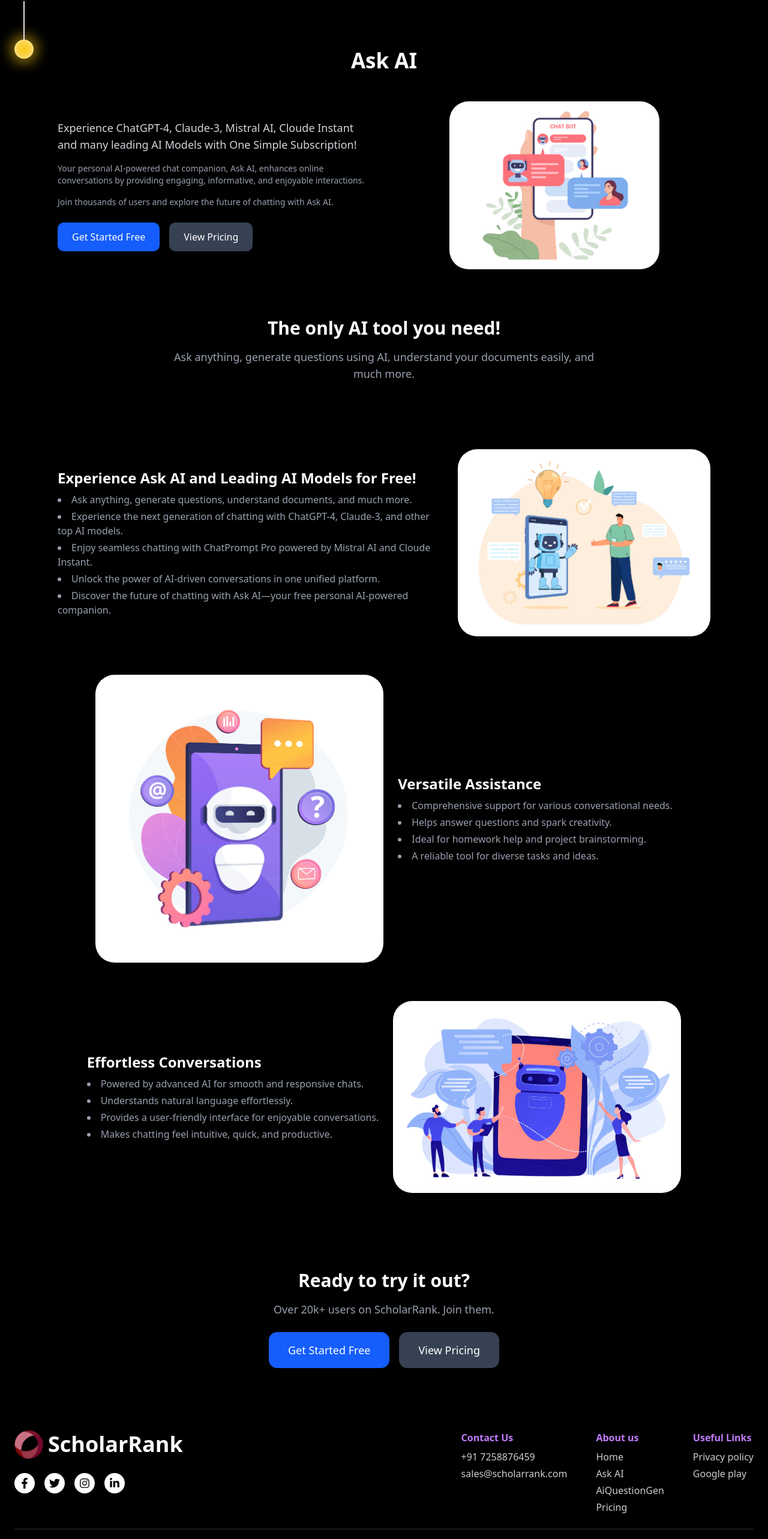
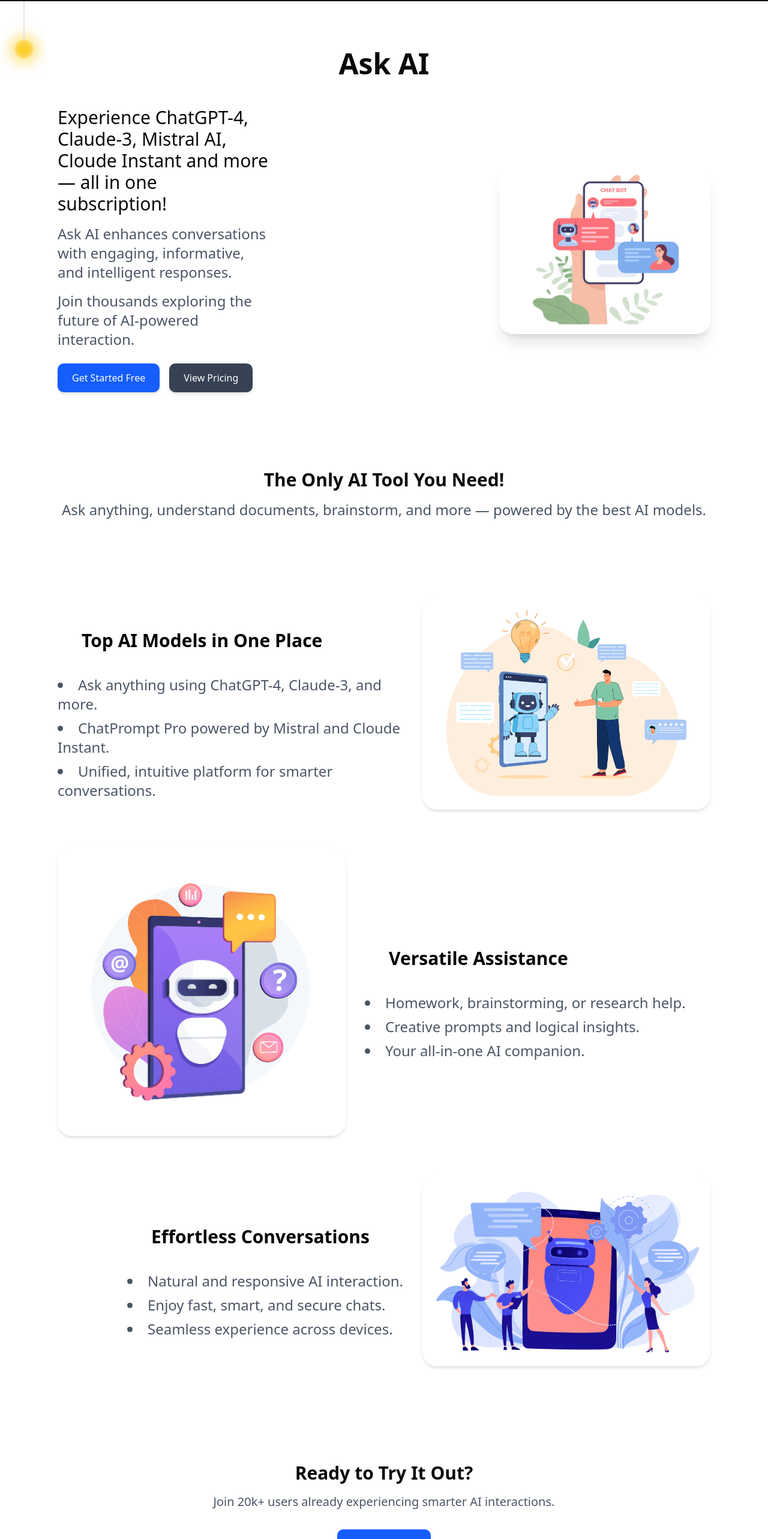
Before and after one commit to jithendra259/ai_platform, a Next.js app in the folder aiclone/: page /ask_ai in a window 1280 px wide. Shown: the part 69-2635 px from the top of the page at 60% size. Built offline with nearby package versions, Linux system fonts and the light colour scheme.

Commit message:
add changes in ask_ai

```diff
--- a/aiclone/src/app/(products)/ask_ai/page.tsx
+++ b/aiclone/src/app/(products)/ask_ai/page.tsx
@@ -3,7 +3,6 @@
 import { useEffect, useState } from "react";
 import Image from "next/image";
 
-// Animations handled after mount to avoid hydration mismatches
 const useClient = () => {
   const [hasMounted, setHasMounted] = useState(false);
   useEffect(() => {
@@ -12,64 +11,65 @@
   return hasMounted;
 };
 
-// ----- HeroSection -----
+// ----- Hero Section -----
 const HeroSection = () => {
   const mounted = useClient();
 
   return (
-    <section className="py-20 px-4 lg:px-24 mx-auto max-w-[96rem] bg-black">
-      <div className="text-center mb-12">
-        <h1 className={`relative inline-block text-4xl md:text-4xl lg:text-[35px] font-bold after:content-[''] after:absolute after:left-0 after:bottom-0 after:w-0 after:h-[3px] after:bg-blue-500 after:transition-all after:duration-500 hover:after:w-full hover:text-blue-500 transition-colors duration-300 ${mounted ? "animate-fade-in" : ""}`}>
+    <section className="py-20 px-4 lg:px-24 mx-auto max-w-[96rem] ">
+      <h1 className={`text-4xl md:text-5xl font-bold text-center mb-12 relative after:content-[''] after:absolute after:left-1/2 after:-translate-x-1/2 after:bottom-0 after:w-0 after:h-1 after:bg-blue-500 after:transition-all after:duration-500 hover:after:w-full hover:text-blue-500 ${mounted ? "animate-fade-in" : ""}`}>
         Ask AI
       </h1>
-      </div>
 
-      <div className="flex flex-col md:flex-row items-center justify-between gap-12">
-        <div className={`flex-1 text-left ${mounted ? "animate-slide-left" : ""}`}>
-          <p className="text-base md:text-lg mb-4 text-gray-300">Experience ChatGPT-4, Claude-3, Mistral AI, Cloude Instant and many leading AI Models with One Simple Subscription!</p>
-          <p className="text-sm md:text-md text-gray-400 mb-4">Your personal AI-powered chat companion, Ask AI, enhances online conversations by providing engaging, informative, and enjoyable interactions.</p>
-          <p className="text-sm md:text-md text-gray-400 mb-6">Join thousands of users and explore the future of chatting with Ask AI.</p>
+      <div className="flex flex-col md:flex-row items-center justify-between gap-96">
+        <div className={`flex-1 ${mounted ? "animate-slide-left" : ""}`}>
+          <p className="text-3xl mb-4 ">
+            Experience ChatGPT-4, Claude-3, Mistral AI, Cloude Instant and more — all in one subscription!
+          </p>
+          <p className="text-2xl dark:text-gray-400 hover:text-gray-700 text-gray-600 mb-4" >
+            Ask AI enhances conversations with engaging, informative, and intelligent responses.
+          </p>
+          <p className="text-2xl dark:text-gray-400 hover:text-gray-700 text-gray-600 mb-6">
+            Join thousands exploring the future of AI-powered interaction.
+          </p>
 
           <div className="flex flex-wrap gap-4">
-            <button className="cursor-pointer bg-blue-600 hover:bg-white hover:text-blue-600 text-white font-medium px-6 py-3 rounded-lg transition-all transform hover:scale-105 hover:shadow-lg duration-300">
+            <button className="bg-blue-600 hover:bg-white hover:text-blue-600 text-white font-medium px-6 py-3 rounded-lg transition-transform hover:scale-105 shadow-md">
               Get Started Free
             </button>
-            <button className="cursor-pointer bg-gray-700 hover:bg-white hover:text-gray-700 text-white font-medium px-6 py-3 rounded-lg transition-all transform hover:scale-105 hover:shadow-lg duration-300">
+            <button className="bg-gray-700 hover:bg-white hover:text-gray-700 text-white font-medium px-6 py-3 rounded-lg transition-transform hover:scale-105 shadow-md">
               View Pricing
             </button>
           </div>
         </div>
 
-        <div className={`flex-1 flex justify-center ${mounted ? "animate-scale-up" : ""}`}>
-          <div className="transition-transform duration-500 hover:scale-110 hover:rotate-1">
+        <div className={`flex-1 flex justify-center ${mounted ? "animate-scale-up" : ""}`} >
           <Image
             src="/image/ask_aipic/chatbot.webp"
             alt="Chatbot"
-              width={350}
-              height={350}
-              className="rounded-4xl shadow-md w-full max-w-[350px] h-auto"
+            width={480}
+            height={480}
+            className="rounded-3xl shadow-xl transition-transform duration-500 hover:scale-110"
           />
-          </div>
         </div>
       </div>
     </section>
   );
 };
 
-// ----- IntroSection -----
+// ----- Intro Section -----
 const IntroSection = () => (
-  <section className="text-center px-4 lg:px-24 max-w-4xl mx-auto animate-slide-up mb-12 transition-transform duration-300 hover:scale-[1.01]">
-    <h2 className="text-2xl md:text-3xl font-bold mb-4 transition-colors duration-300 hover:text-blue-500">
-      The only AI tool you need!
+  <section className="text-center px-4 lg:px-24 mx-auto max-w-[96rem] my-12 animate-slide-up transition-transform hover:scale-[1.01]">
+    <h2 className="text-3xl font-bold mb-4 hover:text-blue-500 transition-colors">
+      The Only AI Tool You Need!
     </h2>
-    <p className="text-gray-400 text-base md:text-lg transition-colors duration-300 hover:text-gray-200">
-      Ask anything, generate questions using AI, understand your documents
-      easily, and much more.
+    <p className="text-gray-600 text-2xl dark:text-gray-400 hover:text-gray-700 transition-colors">
+      Ask anything, understand documents, brainstorm, and more — powered by the best AI models.
     </p>
   </section>
 );
 
-// ----- FeatureBlock -----
+// ----- Feature Block -----
 interface FeatureBlockProps {
   title: string;
   points: string[];
@@ -78,26 +78,22 @@
 }
 
 const FeatureBlock = ({ title, points, imgSrc, reverse = false }: FeatureBlockProps) => {
-  const flexClass = reverse
-    ? "md:flex-row-reverse"
-    : "md:flex-row";
+  const flexClass = reverse ? "md:flex-row-reverse" : "md:flex-row";
 
   return (
-    <div className= {` mx-auto max-w-[96rem] flex flex-col ${flexClass} items-center gap-6 group transition-transform duration-300 hover:scale-[1.02]`}>
-      <div className="transition-transform duration-500 group-hover:rotate-1 group-hover:scale-105">
+    <div className={`flex flex-col ${flexClass} items-center gap-8 mx-auto max-w-[96rem] group hover:scale-[1.02] transition-transform`}>
       <Image
         src={imgSrc}
         alt={title}
         width={480}
         height={480}
-          className="rounded-4xl object-cover w-full max-w-[300px] md:max-w-[480px] h-auto shadow-md"
+        className="rounded-3xl w-full max-w-[300px] md:max-w-[480px] h-auto shadow-md group-hover:scale-105 group-hover:rotate-1 transition-transform duration-300"
       />
-      </div>
-      <div className="transition-colors duration-300 group-hover:text-blue-400">
-        <h2 className="text-xl md:text-2xl font-semibold mb-2 transition-colors duration-300 group-hover:text-blue-500">
+      <div>
+        <h3 className="text-3xl font-semibold m-10 text-left text-black dark:text-white dark:group-hover:text-blue-400 group-hover:text-blue-400 transition-colors">
           {title}
-        </h2>
-        <ul className="list-disc list-inside text-gray-400 space-y-1 text-sm md:text-base group-hover:text-gray-300">
+        </h3>
+        <ul className="text-2xl text-gray-600 dark:text-gray-400 text-left space-y-2 list-disc list-inside group-hover:text-gray-700 transition-colors">
           {points.map((point, idx) => (
             <li key={idx}>{point}</li>
           ))}
@@ -107,70 +103,60 @@
   );
 };
 
-// ----- FeatureSection -----
+// ----- Feature Section -----
 const FeatureSection = () => (
-  <section className="py-16 mx-auto max-w-[96rem] px-4 lg:px-24 grid gap-16 bg-black">
+  <section className="py-20 px-4 lg:px-24 mx-auto max-w-[96rem] space-y-16">
     <FeatureBlock
-      title="Experience Ask AI and Leading AI Models for Free!"
+      title="Top AI Models in One Place"
       imgSrc="/image/ask_aipic/chatbot1.webp"
       reverse
       points={[
-        "Ask anything, generate questions, understand documents, and much more.",
-        "Experience the next generation of chatting with ChatGPT-4, Claude-3, and other top AI models.",
-        "Enjoy seamless chatting with ChatPrompt Pro powered by Mistral AI and Cloude Instant.",
-        "Unlock the power of AI-driven conversations in one unified platform.",
-        "Discover the future of chatting with Ask AI—your free personal AI-powered companion.",
+        "Ask anything using ChatGPT-4, Claude-3, and more.",
+        "ChatPrompt Pro powered by Mistral and Cloude Instant.",
+        "Unified, intuitive platform for smarter conversations.",
       ]}
+
     />
-
     <FeatureBlock
       title="Versatile Assistance"
       imgSrc="/image/ask_aipic/chatbot2.webp"
       points={[
-        "Comprehensive support for various conversational needs.",
-        "Helps answer questions and spark creativity.",
-        "Ideal for homework help and project brainstorming.",
-        "A reliable tool for diverse tasks and ideas.",
+        "Homework, brainstorming, or research help.",
+        "Creative prompts and logical insights.",
+        "Your all-in-one AI companion.",
       ]}
     />
-
     <FeatureBlock
       title="Effortless Conversations"
       imgSrc="/image/ask_aipic/chatbot3.webp"
       reverse
       points={[
-        "Powered by advanced AI for smooth and responsive chats.",
-        "Understands natural language effortlessly.",
-        "Provides a user-friendly interface for enjoyable conversations.",
-        "Makes chatting feel intuitive, quick, and productive.",
+        "Natural and responsive AI interaction.",
+        "Enjoy fast, smart, and secure chats.",
+        "Seamless experience across devices.",
       ]}
     />
   </section>
 );
 
-// ----- CTA Section -----
+// ----- Call to Action -----
 const CTASection = () => (
-  <section className="py-16 mx-auto max-w-[96rem] px-4 lg:px-24 text-center bg-black">
-    <h2 className="text-2xl md:text-3xl font-bold mb-4 transition-colors duration-300 hover:text-blue-500">
-      Ready to try it out?
+  <section className="py-20 text-center px-4 lg:px-24 ">
+    <h2 className="text-3xl font-bold mb-4 hover:text-blue-500 transition-colors">
+      Ready to Try It Out?
     </h2>
-    <p className="text-base md:text-lg text-gray-400 mb-6">
-      Over 20k+ users on ScholarRank. Join them.
+    <p className="text-gray-600 hover:text-gray-700 dark:text-gray-400 text-lg md:text-xl mb-8">
+      Join 20k+ users already experiencing smarter AI interactions.
     </p>
-    <div className="flex justify-center gap-4 flex-wrap">
-      <button className="cursor-pointer bg-blue-600 hover:bg-white hover:text-blue-600 text-white text-md md:text-lg font-medium px-6 md:px-8 py-3 md:py-4 rounded-xl transition-all transform hover:scale-105 hover:shadow-lg duration-300">
-        Get Started Free
+    <button className="bg-blue-600 hover:bg-white hover:text-blue-600 text-white font-medium px-6 py-3 rounded-lg transition-transform hover:scale-105 shadow-md">
+      Start Free Trial
     </button>
-      <button className="cursor-pointer bg-gray-700 hover:bg-white hover:text-gray-700 text-white text-md md:text-lg font-medium px-6 md:px-8 py-3 md:py-4 rounded-xl transition-all transform hover:scale-105 hover:shadow-lg duration-300">
-        View Pricing
-      </button>
-    </div>
   </section>
 );
 
 // ----- Main Page -----
 const AskAIPage = () => (
-  <main className="min-h-screen mx-auto max-w-[96rem] bg-black text-white">
+  <main className="  min-h-screen dark:bg-black">
     <HeroSection />
     <IntroSection />
     <FeatureSection />
--- a/aiclone/src/app/(products)/file_ai/page.tsx
+++ b/aiclone/src/app/(products)/file_ai/page.tsx
@@ -6,7 +6,7 @@
   return (
 
 
-    <section className="flex flex-col md:flex-row mx-auto max-w-[96rem] items-center justify-between gap-12 py-20 px-4 lg:px-24 bg-black text-white">
+    <section className="flex flex-col md:flex-row mx-auto max-w-[96rem] items-center justify-between gap-12 py-20 px-4 lg:px-24 ">
       <div className="flex-1 animate-slide-left">
         <h1 className="text-4xl md:text-5xl font-bold mb-6 leading-tight animate-text-pop">
           Explore the Future with <span className="text-blue-500">Ask AI</span>
--- a/aiclone/src/app/(products)/online_testing/page.tsx
+++ b/aiclone/src/app/(products)/online_testing/page.tsx
@@ -168,7 +168,7 @@
 
 
 
-        <section data-aos="fade-up" data-aos-duration="000"  className="text-center text-white mt-20">
+        <section data-aos="fade-up" data-aos-duration="2000"  className="text-center text-white mt-20">
           <h2 className="text-3xl font-bold mb-4">Ready to try it out?</h2>
           <p className="mb-6">Over 20k+ users on ScholarRank. Join them.</p>
           <div className="flex flex-wrap justify-center cursor-pointer gap-4">
```
Lines whose indentation alone changed are shown as unchanged.
